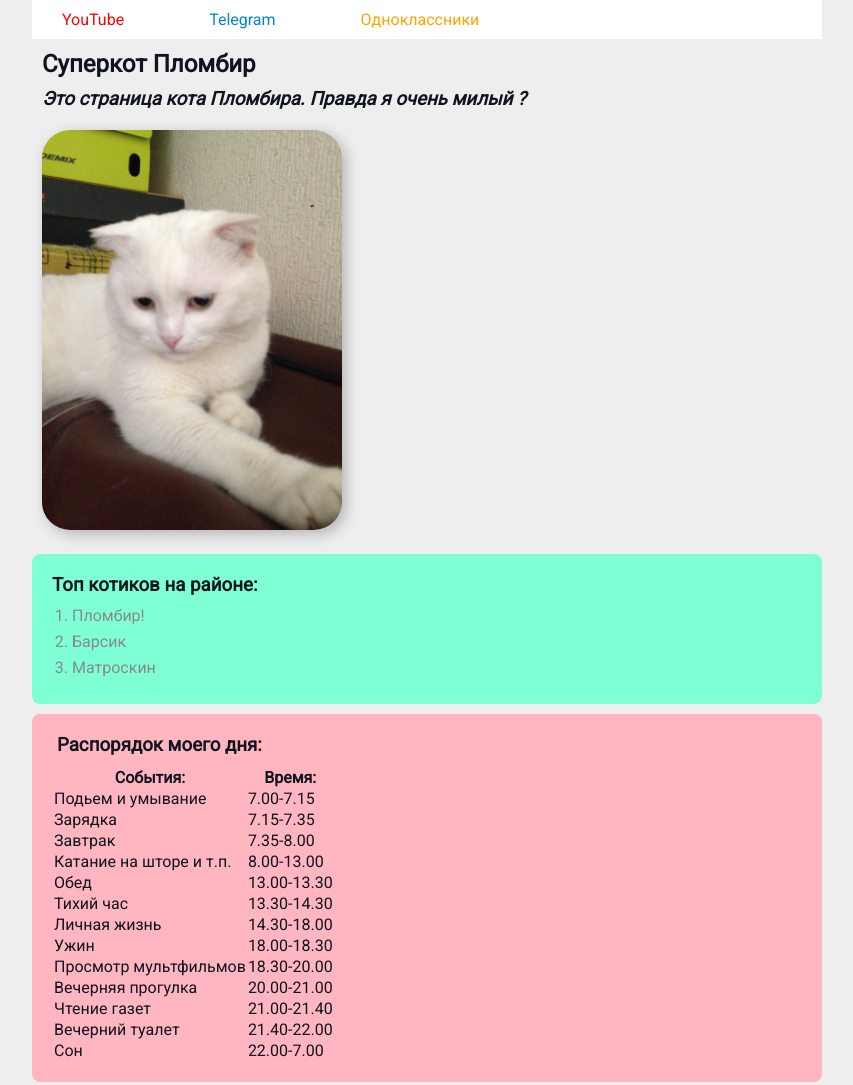
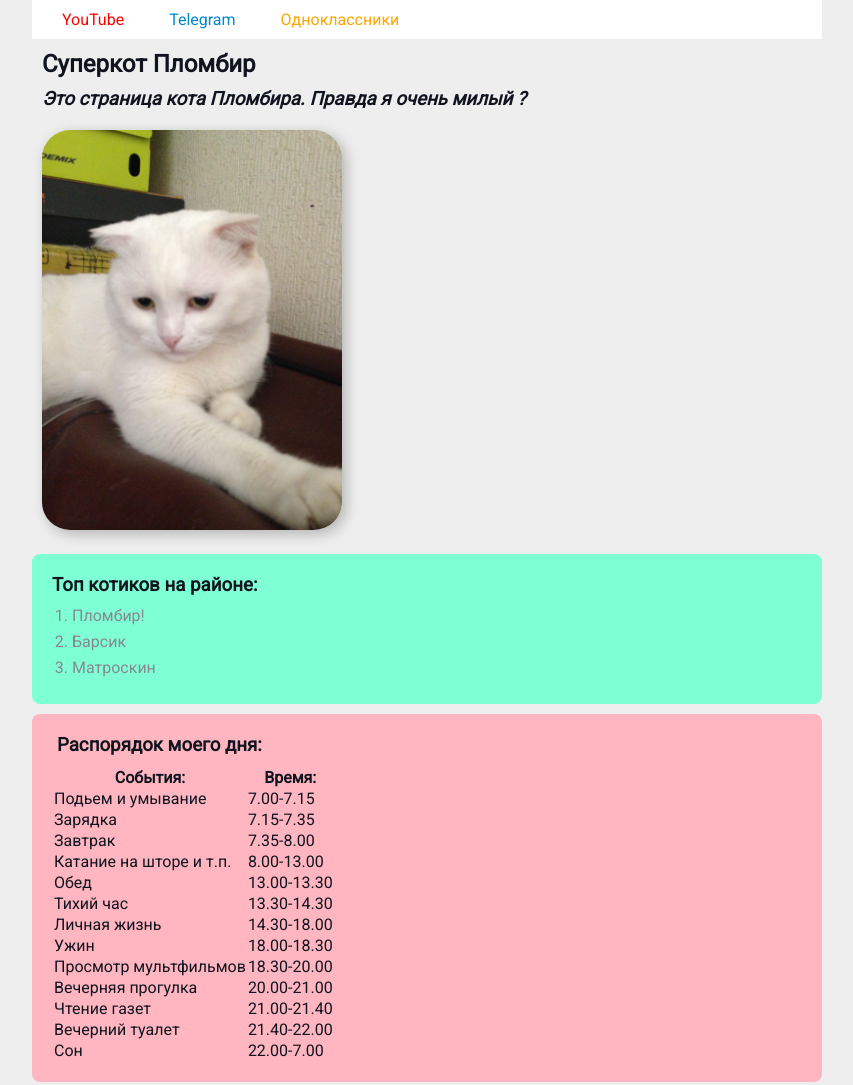
Before and after one commit to akovanc/Cat-Plombir, a plain HTML site: page index.html in a window 1280 px wide. Shown: the top 1085 px of the page, without its empty margins (213-1066 px from the left). Drawn offline with Linux system fonts and the light colour scheme.

Commit message:
Update styles.css

```diff
--- a/styles.css
+++ b/styles.css
@@ -50,7 +50,7 @@ body {
 }
 
 .navbar ul li {
-  margin-right: 60px;
+  margin-right: 20px;
   padding: 10px;
 }
 
```
